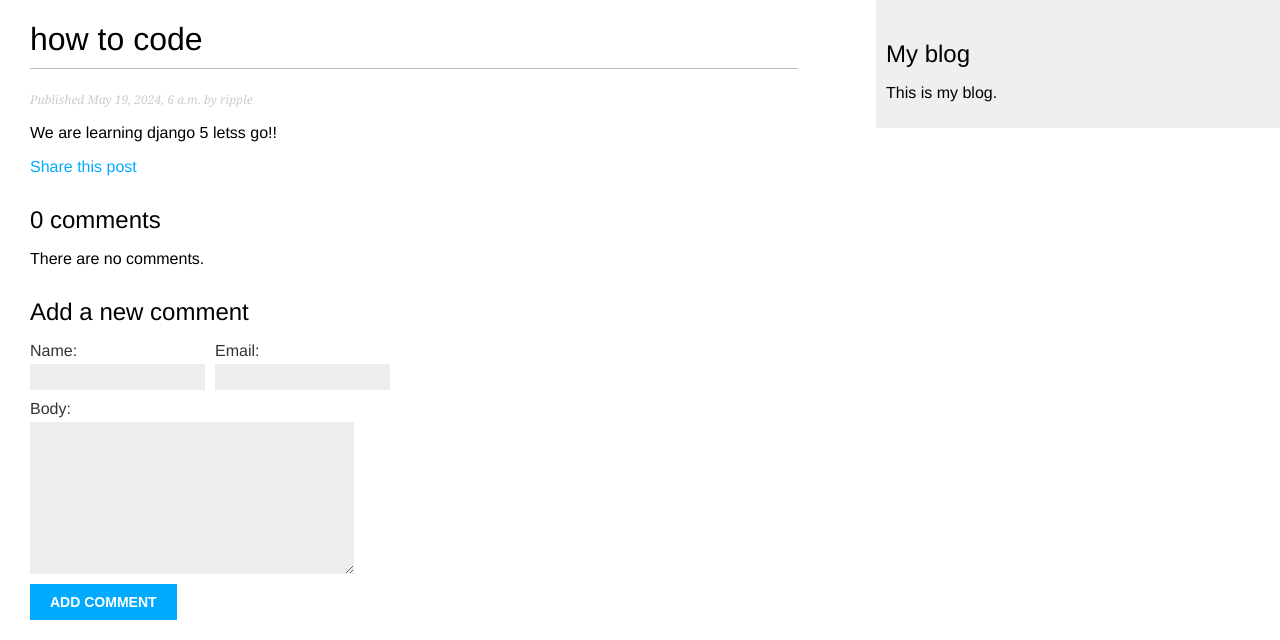
After one commit to bikas-dahal/blog_django5, a Django app: a page that uses blog/templates/blog/post/detail.html in a window 1280 px wide. The commit adds this page. Shown: the top 640 px of the page. Run offline with Django 5.2, Linux system fonts and the light colour scheme; data comes from the database, SQL or seed files in the repository; both versions use the stored data as it was after the commit.

Commit message:
Comment model created along with related basic templates

```diff
--- /dev/null
+++ b/blog/forms.py
@@ -0,0 +1,17 @@
+from django import forms
+from .models import Comment
+
+
+class CommentForm(forms.ModelForm):
+    class Meta:
+        model = Comment
+        fields = ['name', 'email', 'body']
+
+class EmailPostForm(forms.Form):
+    name = forms.CharField(max_length=25)
+    email = forms.EmailField()
+    to = forms.EmailField()
+    comments = forms.CharField(
+        required=False,
+        widget=forms.Textarea
+    )
--- a/blog/models.py
+++ b/blog/models.py
@@ -1,5 +1,6 @@
 from django.conf import settings
 from django.db import models
+from django.urls import reverse
 from django.utils import timezone
 from django.db.models.functions import Now
 
@@ -17,7 +18,7 @@ class Post(models.Model):
         DRAFT = 'DF', 'Draft'
         PUBLISHED = 'PB', 'Published'
     title = models.CharField(max_length=250)
-    slug = models.SlugField(max_length=250)
+    slug = models.SlugField(max_length=250, unique_for_date='publish')
     # publish = models.DateTimeField(default=timezone.now)
     publish = models.DateTimeField(db_default=Now())
     created = models.DateTimeField(auto_now_add=True)
@@ -46,3 +47,36 @@ class Post(models.Model):
 
     def __str__(self):
         return self.title
+
+
+    def get_absolute_url(self):
+        return reverse(
+            'blog:post_detail',
+            args=[
+                self.publish.year,
+                self.publish.month,
+                self.publish.day,
+                self.slug
+            ]
+    )
+
+
+class Comment(models.Model):
+    post = models.ForeignKey(
+        Post,
+        on_delete=models.CASCADE,
+        related_name='comments'
+    )
+    name = models.CharField(max_length=80)
+    email = models.EmailField()
+    body = models.TextField()
+    created = models.DateTimeField(auto_now_add=True)
+    updated = models.DateTimeField(auto_now=True)
+    active = models.BooleanField(default=True)
+    class Meta:
+        ordering = ['created']
+        indexes = [
+            models.Index(fields=['created']),
+        ]
+    def __str__(self):
+        return f'Comment by {self.name} on {self.post}'
--- a/blog/templates/blog/post/detail.html
+++ b/blog/templates/blog/post/detail.html
@@ -6,4 +6,31 @@
     Published {{ post.publish }} by {{ post.author }}
   </p>
   {{ post.body|linebreaks }}
+  <p>
+    <a href="{% url "blog:post_share" post.id %}">
+      Share this post
+    </a>
+  </p>
+
+  {% with comments.count as total_comments %}
+    <h2>
+      {{ total_comments }} comment{{ total_comments|pluralize }}
+    </h2>
+  {% endwith %}
+
+  {% for comment in comments %}
+    <div class="comment">
+      <p class="info">
+        Comment {{ forloop.counter }} by {{ comment.name }}
+        {{ comment.created }}
+      </p>
+      {{ comment.body|linebreaks }}
+    </div>
+  {% empty %}
+    <p>There are no comments.</p>
+  {% endfor %}
+
+
+  {% include "blog/post/includes/comment_form.html" %}
+
 {% endblock %}
--- /dev/null
+++ b/blog/templates/blog/post/includes/comment_form.html
@@ -0,0 +1,12 @@
+<h2>Add a new comment</h2>
+<form action="{% url "blog:post_comment" post.id %}" method="post">
+  <div class="left">
+    {{ form.name.as_field_group }}
+  </div>
+  <div class="left">
+    {{ form.email.as_field_group }}
+  </div>
+  {{ form.body.as_field_group }}
+  {% csrf_token %}
+  <p><input type="submit" value="Add comment"></p>
+</form>
--- a/blog/templates/blog/post/list.html
+++ b/blog/templates/blog/post/list.html
@@ -7,7 +7,7 @@
   <h1>My Blog</h1>
   {% for post in posts %}
     <h2>
-      <a href="{% url 'blog:post_detail' post.id %}">
+      <a href="{{ post.get_absolute_url }}">
         {{ post.title }}
       </a>
     </h2>
@@ -16,4 +16,5 @@
     </p>
     {{ post.body|truncatewords:30|linebreaks }}
   {% endfor %}
+  {% include "pagination.html" with page=page_obj %}
 {% endblock %}
--- a/blog/urls.py
+++ b/blog/urls.py
@@ -7,6 +7,10 @@ app_name = 'blog'
 
 urlpatterns = [
     # post views
-    path('', views.post_list, name='post_list'),
-    path('<int:id>/', views.post_detail, name='post_detail'),
+    path('', views.PostListView.as_view(), name='post_list'),
+    path('<int:year>/<int:month>/<int:day>/<slug:post>/', views.post_detail, name='post_detail'),
+    path('<int:post_id>/share/', views.post_share, name='post_share'),
+    path(
+        '<int:post_id>/comment/', views.post_comment, name='post_comment'
+    ),
 ]
--- a/blog/views.py
+++ b/blog/views.py
@@ -1,27 +1,138 @@
 from django.shortcuts import render, get_object_or_404
-
-from .models import Post
+from django.core.paginator import EmptyPage, PageNotAnInteger, Paginator
+from .models import  Post
 from django.http import Http404
+from django.views.generic import ListView
+from django.core.mail import send_mail
+from django.views.decorators.http import require_POST
 
 
-def post_detail(request, id):
+from .forms import CommentForm, EmailPostForm
+
+
+def post_share(request, post_id):
+    # Retrieve post by id
     post = get_object_or_404(
         Post,
-        id=id,
+        id=post_id,
         status=Post.Status.PUBLISHED
     )
-
+    sent = False
+    if request.method == 'POST':
+        # Form was submitted
+        form = EmailPostForm(request.POST)
+        if form.is_valid():
+            # Form fields passed validation
+            cd = form.cleaned_data
+            post_url = request.build_absolute_uri(
+                post.get_absolute_url()
+            )
+            subject = (
+                f"{cd['name']} ({cd['email']}) "
+                f"recommends you read {post.title}"
+            )
+            message = (
+                f"Read {post.title} at {post_url}\n\n"
+                f"{cd['name']}\'s comments: {cd['comments']}"
+            )
+            send_mail(
+                subject=subject,
+                message=message,
+                from_email=None,
+                recipient_list=[cd['to']]
+            )
+            sent = True
+            # ... send email
+    else:
+        form = EmailPostForm()
     return render(
-    request,
-    'blog/post/detail.html',
-    {'post': post}
+        request,
+        'blog/post/share.html',
+        {
+            'post': post,
+            'form': form,
+            'sent': sent
+        }
     )
 
 
-def post_list(request):
-    posts = Post.published.all()
+class PostListView(ListView):
+    """
+    Alternative post list view
+    """
+    queryset = Post.published.all()
+    context_object_name = 'posts'
+    paginate_by = 3
+    template_name = 'blog/post/list.html'
+
+
+def post_detail(request, year, month, day, post):
+    post = get_object_or_404(
+        Post,
+        status=Post.Status.PUBLISHED,
+        slug=post,
+        publish__year=year,
+        publish__month=month,
+        publish__day=day)
+
+    # List of active comments for this post
+    comments = post.comments.filter(active=True)
+    # Form for users to comment
+    form = CommentForm()
+
     return render(
         request,
-        'blog/post/list.html',
-        {'posts': posts}
+        'blog/post/detail.html',
+        {
+            'post': post,
+            'comments': comments,
+            'form': form
+        }
     )
+
+
+@require_POST
+def post_comment(request, post_id):
+    post = get_object_or_404(
+        Post,
+        id=post_id,
+        status=Post.Status.PUBLISHED
+    )
+    comment = None
+    # A comment was posted
+    form = CommentForm(data=request.POST)
+    if form.is_valid():
+        # Create a Comment object without saving it to the database
+        comment = form.save(commit=False)
+        # Assign the post to the comment
+        comment.post = post
+        # Save the comment to the database
+        comment.save()
+    return render(
+        request,
+        'blog/post/comment.html',
+        {
+            'post': post,
+            'form': form,
+            'comment': comment
+        }
+    )
+
+# def post_list(request):
+#     post_list = Post.published.all()
+#     # Pagination with 3 posts per page
+#     paginator = Paginator(post_list, 3)
+#     page_number = request.GET.get('page', 1)
+#     try:
+#         posts = paginator.page(page_number)
+#     except PageNotAnInteger:
+#         # If page_number is not an integer get the first page
+#         posts = paginator.page(1)
+#     except EmptyPage:
+#         # If page_number is out of range get last page of results
+#         posts = paginator.page(paginator.num_pages)
+#     return render(
+#         request,
+#         'blog/post/list.html',
+#         {'posts': posts}
+#     )
```
Also changed, not shown: blog/admin.py (+9 -1 lines), blog/templates/blog/post/comment.html (added, +10 -0 lines), blog/templates/blog/post/share.html (added, +17 -0 lines), blog/templates/pagination.html (added, +13 -0 lines), django5/settings.py (+12 -0 lines), blog/migrations/0002_alter_post_slug.py (added), blog/migrations/0003_comment.py (added), db.sqlite3, 1 other file.
